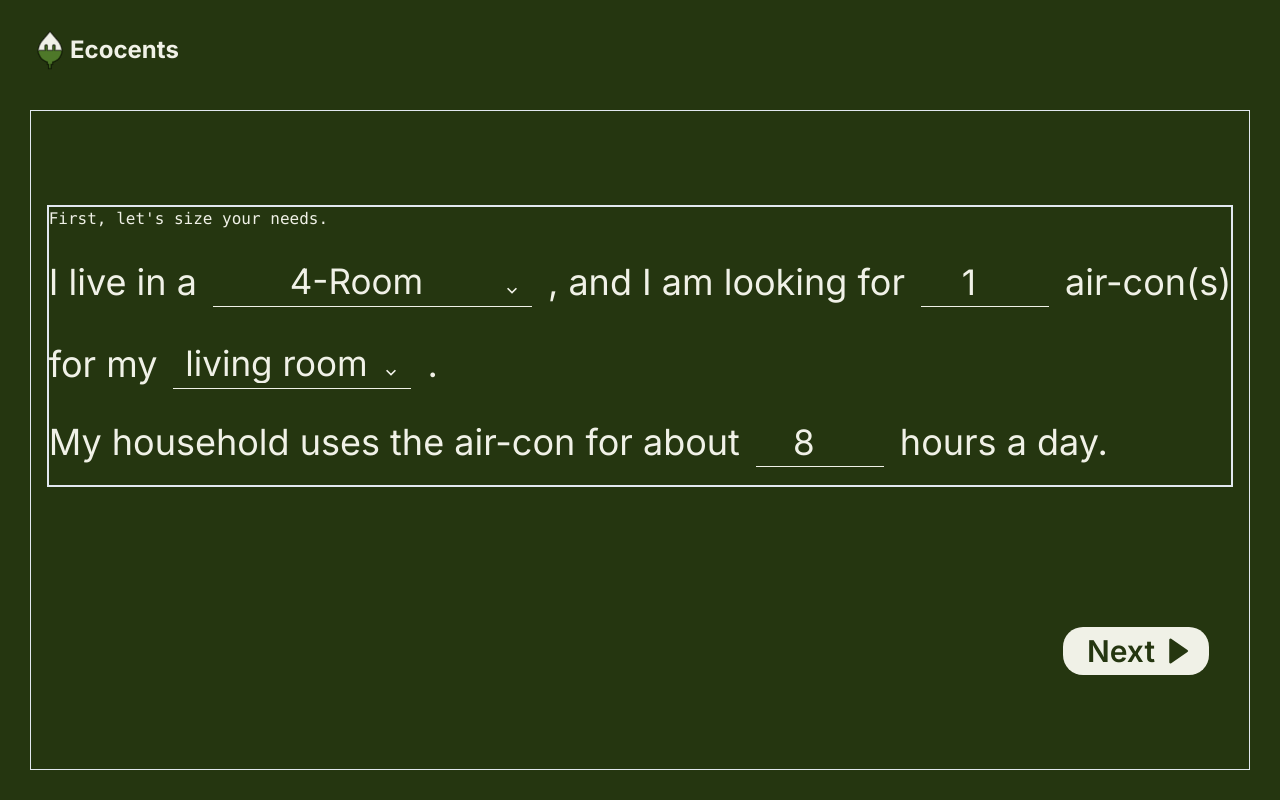
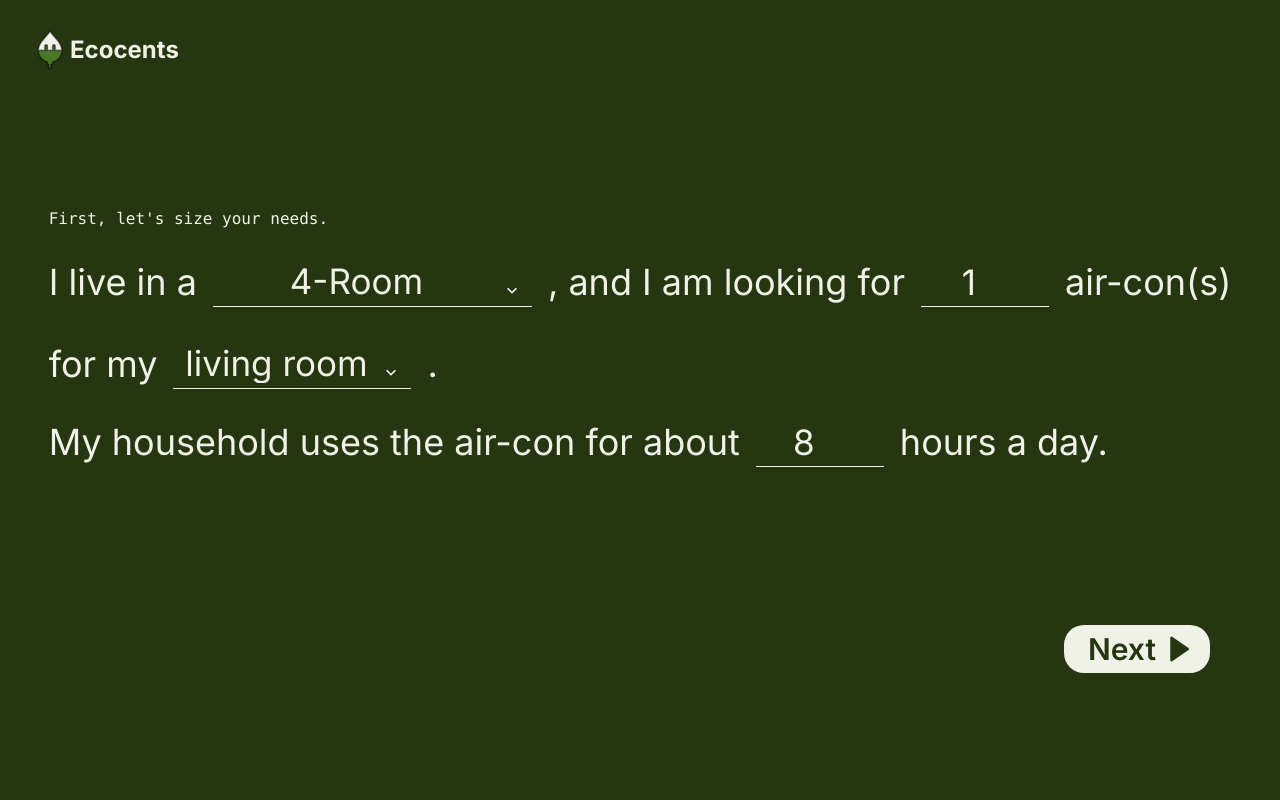
Before and after one commit to bfg-www/web, a Next.js app: page /profiling in a window 1280 px wide. Built offline with nearby package versions, Linux system fonts and the light colour scheme.

Commit message:
Clean up & remove borderWidth

```diff
--- a/src/app/profiling/page.tsx
+++ b/src/app/profiling/page.tsx
@@ -217,14 +217,8 @@ function EnergyProfileForm({
   const [usageHours, setUsageHours] = useState<string>('8')
 
   return (
-    <VStack
-      width="100%"
-      height="100%"
-      borderWidth="1px"
-      justifyContent="center"
-      spacing="100px"
-    >
-      <Flex borderWidth="2px">
+    <VStack width="100%" height="100%" justifyContent="center" spacing="100px">
+      <Flex>
         <form
           onSubmit={(e) => {
             e.preventDefault()
```
